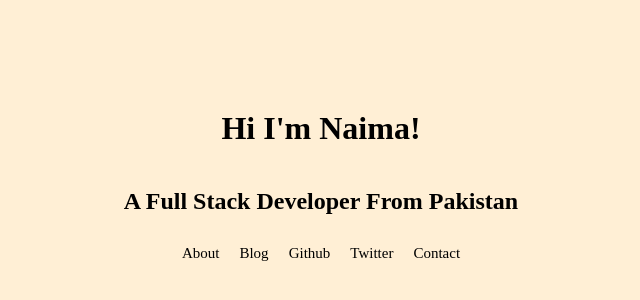
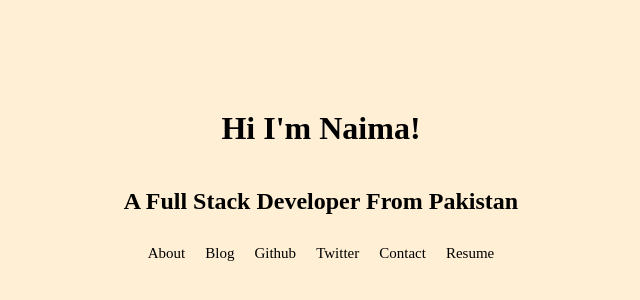
Before and after one commit to naima-shk/Blog, a React (Create React App) app in the folder Frontend/: page / in a window 1280 px wide. Shown: the part 220-520 px from the top of the page, without its empty margins (319-959 px from the left). Built offline with nearby package versions, Linux system fonts and the light colour scheme.

Commit message:
added resume

```diff
--- a/Frontend/src/components/Navbar.js
+++ b/Frontend/src/components/Navbar.js
@@ -1,6 +1,7 @@
 import React from "react";
 import { Link } from "react-router-dom";
 import styled from "styled-components";
+import resume from "../assets/Naima_Shaikh_Resume.pdf"
 
 const Container = styled.div``;
 
@@ -38,6 +39,9 @@ const Navbar = () => {
         <ExternalLink href="mailto:naimashaikh550@gmail.com?subject=Contact Form">
           Contact
         </ExternalLink>
+        <ExternalLink href={resume}>
+          Resume
+        </ExternalLink>
       </Nav>
     </Container>
   );
```
Also changed, not shown: Frontend/src/assets/background.png (deleted), 1 other file (tests, documents, lock files or other folders).
